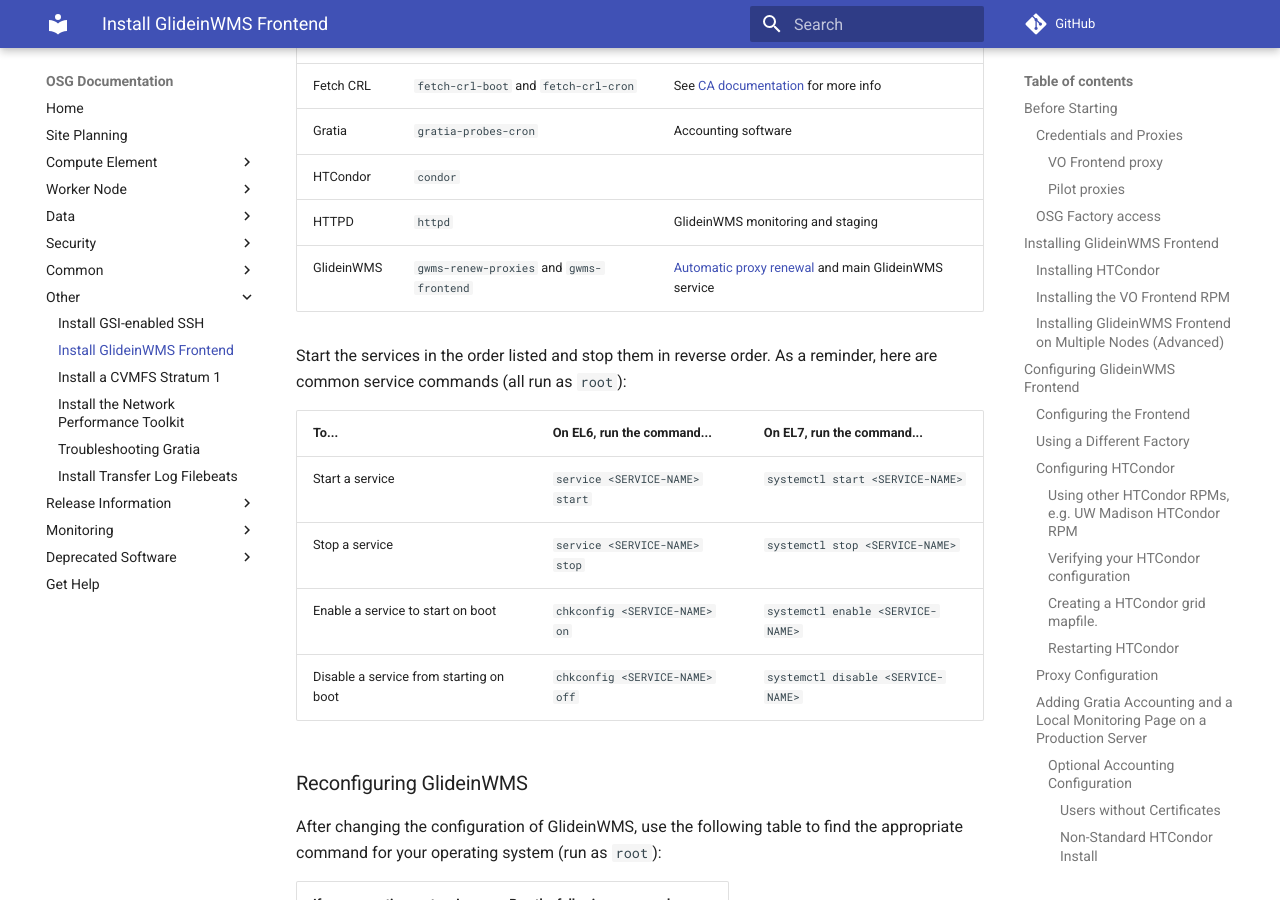
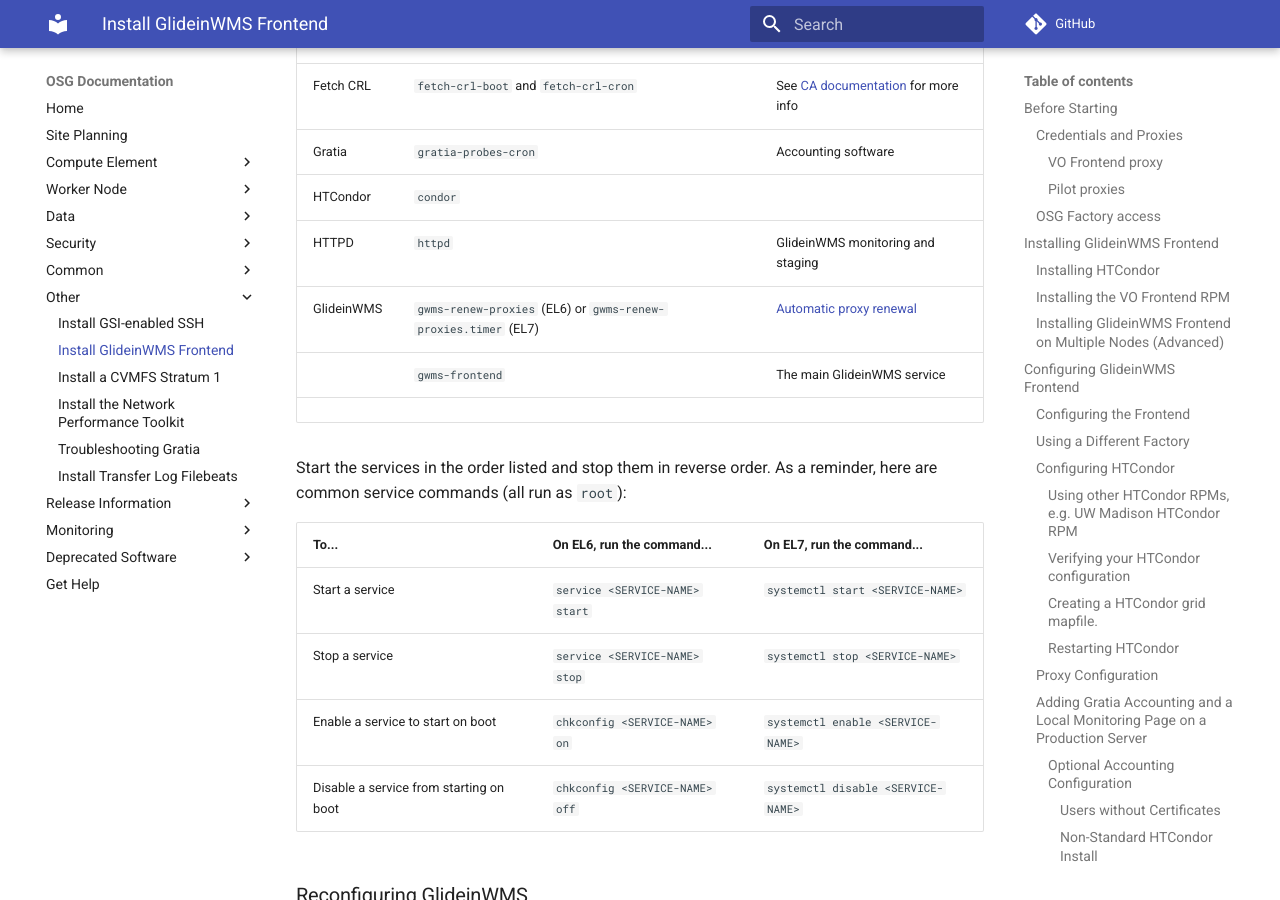
Before and after one commit to osg-htc/docs, an MkDocs documentation site: the page built from docs/other/install-gwms-frontend.md, in a window 1280 px wide and 900 px high, scrolled down 16568 px. Built offline with MkDocs 1.6.1 and Material for MkDocs 9.7.7, drawn with Linux system fonts in a browser that asks for light colours; comment, search, counter and statistics services are not loaded; old or Windows-style settings are respelled for this version of MkDocs; some of the changed text lies outside the part shown.

Commit message:
Reverse proxy renewal service change
Update install-gwms-frontend.md with the reverse of the change to differentiate between the EL6 and EL7 for the proxy renewal service

```diff
--- a/docs/other/install-gwms-frontend.md
+++ b/docs/other/install-gwms-frontend.md
@@ -620,8 +620,10 @@
 | Fetch CRL  | `fetch-crl-boot` and `fetch-crl-cron`    | See [CA documentation](/common/ca#managing-fetch-crl-services) for more info |
 | Gratia     | `gratia-probes-cron`                     | Accounting software                                                          |
 | HTCondor   | `condor`                                 |                                                                              |
-| HTTPD      | `httpd`                                  | GlideinWMS monitoring and staging                                            |
-| GlideinWMS | `gwms-renew-proxies` and `gwms-frontend` | [Automatic proxy renewal](#proxy-configuration) and main GlideinWMS service  |
+| HTTPD      | `httpd`                                  | GlideinWMS monitoring and staging                                 |
+| GlideinWMS | `gwms-renew-proxies` (EL6) or `gwms-renew-proxies.timer` (EL7) | [Automatic proxy renewal](#proxy-configuration)                              |
+|            | `gwms-frontend`                                                | The main GlideinWMS service
+|
 
 Start the services in the order listed and stop them in reverse order. As a reminder, here are common service commands (all run as `root`):
 
@@ -698,7 +700,7 @@
         user@host $ condor_status -any
         MyType               TargetType           Name
         glideresource        None                 MM_fermicloud026@gfactory_inst
-        Scheduler            None                 fermicloud020.fnal.gov
+        Scheduler            None                 fermicloud0wms-renew-proxies20.fnal.gov
         DaemonMaster         None                 fermicloud020.fnal.gov
         Negotiator           None                 fermicloud020.fnal.gov
         Collector            None                 frontend_service@fermicloud020
```
